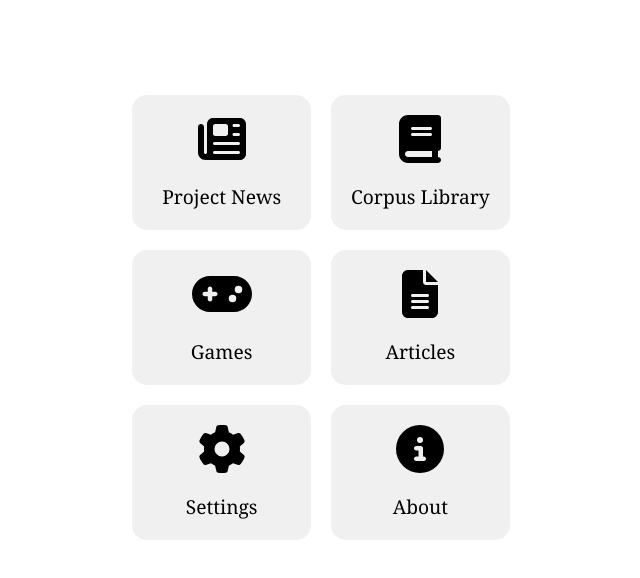
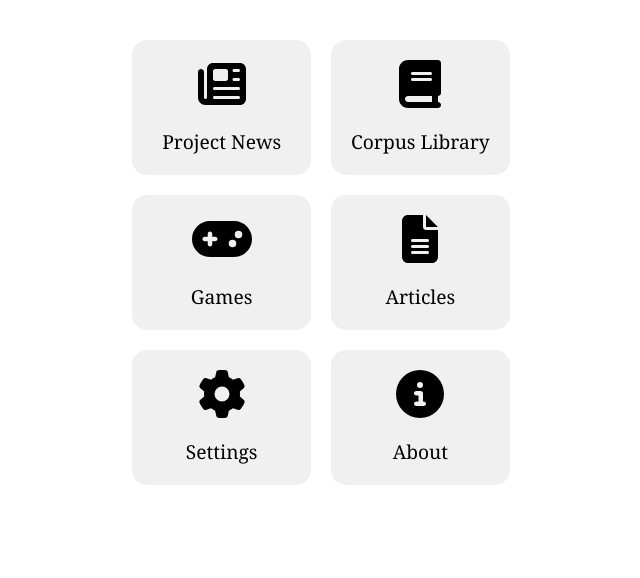
Before and after one commit to codectified/mindroots, a React (Create React App) app: page /mindroots in a window 1280 px wide. Shown: the top 578 px of the page, without its empty margins (319-959 px from the left). Built offline with nearby package versions, Linux system fonts and the light colour scheme; no server answers.

Commit message:
padding removal

```diff
--- a/src/App.css
+++ b/src/App.css
@@ -64,10 +64,6 @@ h1, h2, h3, p {
 
   li:hover {
     color: #007BFF;
-  }
-
-  .menu-padding-wrapper {
-    padding-top: 55px;
   }
 
   /* ============================================
--- a/src/components/Layout.js
+++ b/src/components/Layout.js
@@ -10,9 +10,7 @@ const Layout = ({ children }) => {
       {/* Conditionally render the overlay only on non-homepage routes */}
       {location.pathname !== "/" && (
         <div className="overlay">
-          <div className="menu-padding-wrapper"> {/* New wrapper to add top padding */}
             {children}
-          </div>
         </div>
       )}
       {location.pathname === "/" && (
```
